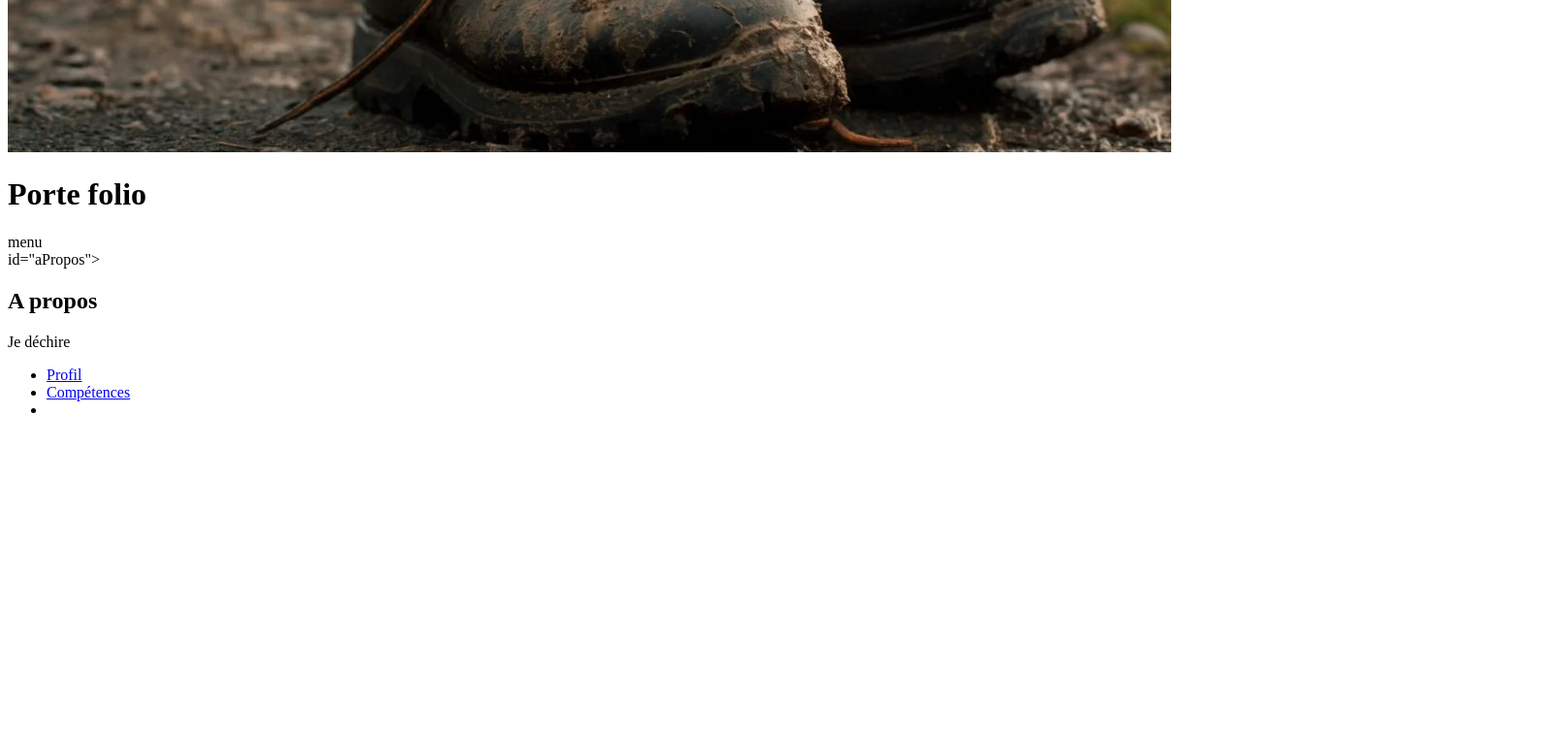
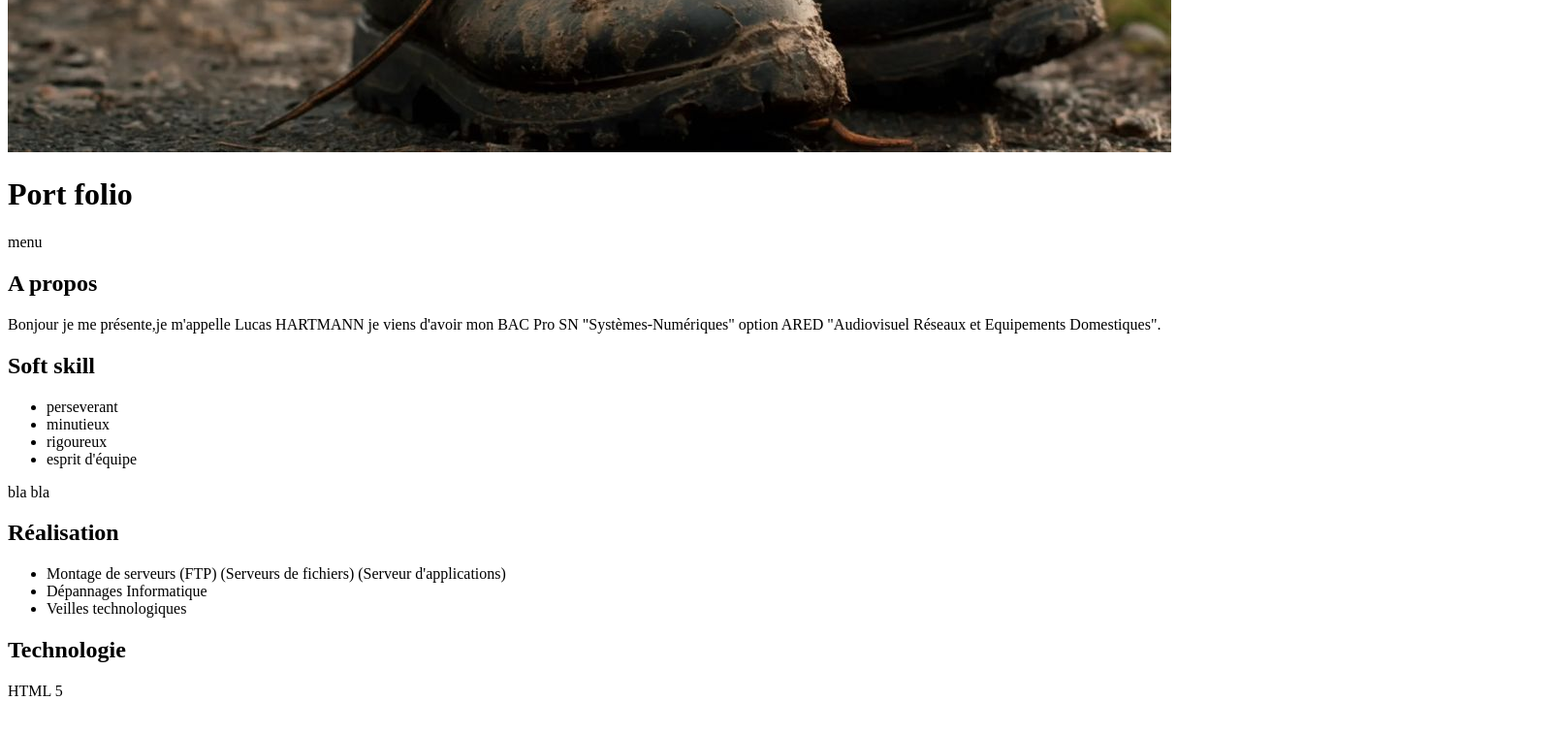
Before and after one commit to Lucas67445/Portfolio, a plain HTML site: page index.html in a window 1280 px wide. Shown: the part 526-1282 px from the top of the page at 97% size, 1608 px wide, since content can reach past the window. Before the commit the page ends 974 px from the top, so only its background shows below. Drawn offline with Linux system fonts and the light colour scheme.

Commit message:
Ajout des sections Soft Skill Réalisation et Technologie avec des photos de langages de balisage HTML et CSS

```diff
--- a/index.html
+++ b/index.html
@@ -8,21 +8,37 @@
 <body>
     <header>
         <img src="./Asset/icon.jpeg" alt="50"/>
-        <h1>Porte folio</h1>
+        <h1>Port folio</h1>
         <nav> menu </nav>
     </header>
      <main>
-        <section> id="aPropos">
+        <section id="aPropos">
             <h2> A propos</h2>
-            <p>Je déchire</p>
-
-             <ul>
-                <li><a href="#profil">Profil</a></li>
-                <li><a href="#competences">Compétences</a></li>
-                <li><a href="e"></a></li>
-        </ul>
-
+            <p>Bonjour je me présente,je m'appelle Lucas HARTMANN je viens d'avoir mon BAC Pro SN "Systèmes-Numériques" option ARED "Audiovisuel Réseaux et Equipements Domestiques".</p>
         </section>
+        <section id="softSkill">
+            <h2> Soft skill</h2>
+     <ul>
+        <li>perseverant</li>
+        <li>minutieux</li>
+        <li>rigoureux</li>
+        <li>esprit d'équipe</li>
+     </ul>
+            <p> bla bla</p>
+        </section>
+        <section id="réalisation">
+            <h2> Réalisation</h2>
+    <ul>
+        <li>Montage de serveurs (FTP) (Serveurs de fichiers) (Serveur d'applications)</li>
+        <li>Dépannages Informatique</li>
+        <li>Veilles technologiques</li>
+    </ul>
+       </section>
+       <section id="technologie">
+            <h2>Technologie</h2>
+            <p>HTML 5</p> <img src="./Asset/HTML 5.jpeg" alt="">
+            <p>CSS 3</p>  <img src="./Asset/CSS 3.png" alt="">
+       </section>
 
 
 
```
Also changed, not shown: Asset/CSS 3.png (added), Asset/HTML 5.jpeg (added).
